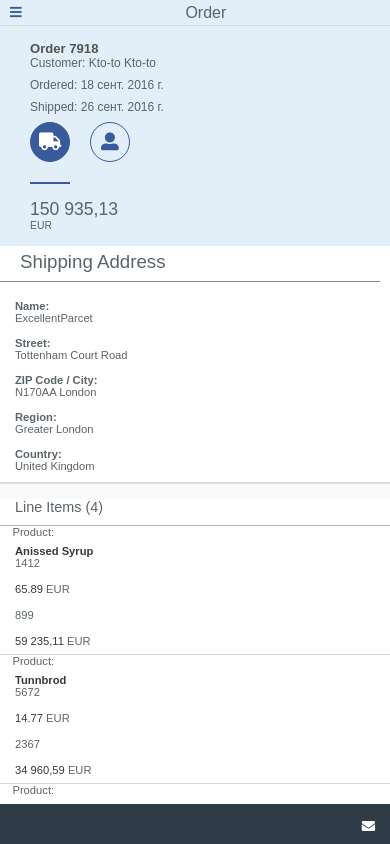
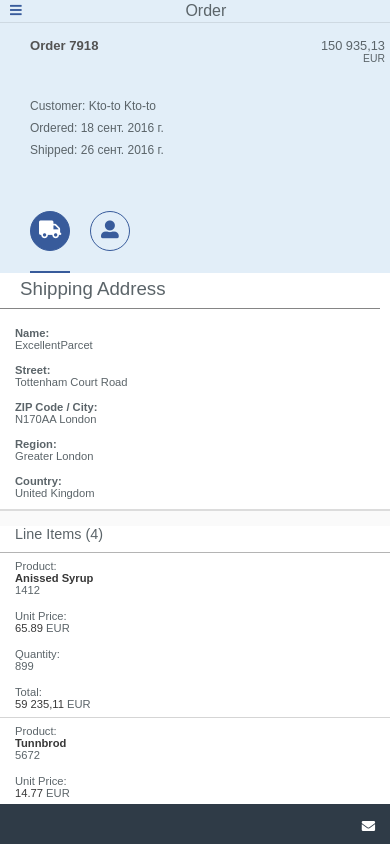
Before and after one commit to Blackdarkbro/ITechArtLab1, a plain HTML site: page index.html in a window 390 px wide. Drawn offline with Linux system fonts and the light colour scheme.

Commit message:
Check List

```diff
--- a/css/styles.css
+++ b/css/styles.css
@@ -23,6 +23,10 @@ button {
     cursor: pointer;
 }
 
+button:hover {
+    cursor: pointer;
+}
+
 .inTime {
     color: rgb(47, 153, 47);
 }
@@ -37,6 +41,16 @@ button {
 
 header button {
     color: rgb(56, 91, 155);
+}
+
+.orders-list::-webkit-scrollbar,
+main::-webkit-scrollbar {
+    width: 12px;
+}
+
+.orders-list::-webkit-scrollbar-thumb,
+main::-webkit-scrollbar-thumb {
+    background-color: rgb(175, 175, 175);
 }
 
 
@@ -64,7 +78,7 @@ aside {
     display: flex;
     flex-direction: column;
     justify-content: space-between;
-    min-width: 250px;
+    min-width: 290px;
     height: 100vh;
     border-right: 1px rgba(0, 0, 0, 0.089) solid;
 }
@@ -124,14 +138,14 @@ aside h4 i {
 
 /* search */
 
-aside .search-block {
+.search-block {
     width: 95%;
     border: 1px solid rgba(0, 0, 0, 0.342);
     padding: 2px 0 2px 0;
     margin: 0 auto;
 }
 
-aside .search-block input {
+.search-block input {
     width: 70%;
     height: 20px;
     border: none;
@@ -140,12 +154,11 @@ aside .search-block input {
     padding-left: 5px;
 }
 
-aside .search-block button {
+.search-block button {
     width: 10%;
     border: none;
     color: #5B6469;
     background-color: inherit;
-    cursor: pointer;
 }
 
 
@@ -157,20 +170,23 @@ aside .search-block button {
     overflow-y: auto;
 }
 
-.orders-list::-webkit-scrollbar {
-    width: 12px;
-}
-
-.orders-list::-webkit-scrollbar-thumb {
-    background-color: rgb(175, 175, 175);
-}
-
 .order {
     display: flex;
     flex-direction: column;
     height: 90px;
     padding: 5px 10px 0px 10px;
     border-bottom: 1px rgba(0, 0, 0, 0.089) solid;
+}
+
+.order:hover {
+    background-color: rgb(226, 238, 248);
+}
+
+.order h4 {
+    overflow: hidden;
+    text-overflow: ellipsis;
+    max-height: 35px;
+    max-width: 200px;
 }
 
 .order div {
@@ -225,10 +241,11 @@ main article {
     flex-direction: row;
     justify-content: space-between;
     background-color: rgb(226, 238, 248);
-    height: 220px;
+    min-height: 220px;
 }
 
 .main-top-left {
+    width: 70%;
     padding: 15px 0 0px 30px;
     display: flex;
     flex-direction: column;
@@ -279,7 +296,7 @@ main article {
 
 .main-top-right {
     font-size: 1.1rem;
-    padding: 15px 30px;
+    padding: 15px 30px 0 30px;
 }
 
 .main-top-right span {
@@ -328,6 +345,9 @@ main article {
     background-color: #FAFAFA;
 }
 
+
+/* table */
+
 .main-bot table {
     width: 90%;
     border-collapse: collapse;
@@ -350,6 +370,13 @@ main article {
 .main-bot table tr {
     font-size: 0.8rem;
     border-bottom: 1px rgba(0, 0, 0, 0.164) solid;
+}
+
+
+/* hide headers on fullscreen */
+
+.main-bot table tr td span:first-child {
+    display: none;
 }
 
 .main-bot table td,
@@ -410,12 +437,14 @@ footer button {
 @media (max-width: 510px) {
     /* top-block */
     .main-top {
-        flex-direction: column;
+        /* flex-direction: column; */
         font-size: 0.7rem;
-        min-height: 220px;
+        min-height: 250px;
     }
-    .main-top-right span {
-        float: left;
+    .main-top-right {
+        padding: 15px 5px 0 0;
+        font-size: 0.8rem;
+        text-align: right;
     }
     /* mid-block */
     .main-mid {
@@ -451,9 +480,6 @@ footer button {
         flex-direction: column;
         font-size: 0.7rem;
     }
-    .main-bot table tr::before {
-        content: "\00A0\00A0\00A0\00A0Product:";
-    }
     .main-bot table td:nth-child(3),
     .main-bot table td:nth-child(4) {
         text-align: left;
@@ -462,4 +488,7 @@ footer button {
     .main-bot table td:nth-child(2) b {
         font-weight: normal;
     }
+    .main-bot table tr td span:first-child {
+        display: block;
+    }
 }
--- a/index.html
+++ b/index.html
@@ -197,39 +197,43 @@
                         </thead>
                         <tr>
                             <td>
+                                <span>Product:</span>
                                 <b>Anissed Syrup</b><br>
                                 <span>1412</span>
                             </td>
-                            <td><b>65.89 </b><span>EUR</span></td>
-                            <td><span>899</span></td>
-                            <td><b>59 235,11</b> <span>EUR</span></td>
+                            <td><span>Unit Price:</span><span><b>65.89</b> EUR</span></td>
+                            <td><span>Quantity:</span><span>899</span></td>
+                            <td><span>Total:</span><span><b>59 235,11</b> EUR</span></td>
                         </tr>
                         <tr>
                             <td>
+                                <span>Product:</span>
                                 <b>Tunnbrod</b><br>
                                 <span>5672</span>
                             </td>
-                            <td><b>14.77 </b><span>EUR</span></td>
-                            <td><span>2367</span></td>
-                            <td><b>34 960,59</b> <span>EUR</span></td>
+                            <td><span>Unit Price:</span><span><b>14.77</b> EUR</span></td>
+                            <td><span>Quantity:</span><span>2367</span></td>
+                            <td><span>Total:</span><span><b>34 960,59</b> EUR</span></td>
                         </tr>
                         <tr>
                             <td>
+                                <span>Product:</span>
                                 <b>Northwoods Cranberry Sauce</b><br>
                                 <span>1412</span>
                             </td>
-                            <td><b>61.69 </b><span>EUR</span></td>
-                            <td><span>867</span></td>
-                            <td><b>53 485,23</b> <span>EUR</span></td>
+                            <td><span>Unit Price:</span><span><b>61.69</b> EUR</span></td>
+                            <td><span>Quantity:</span><span>867</span></td>
+                            <td><span>Total:</span><span><b>53 485,23</b> EUR</span></td>
                         </tr>
                         <tr>
                             <td>
+                                <span>Product:</span>
                                 <b>Camembert Pierrot</b><br>
                                 <span>9505</span>
                             </td>
-                            <td><b>3.07 </b><span>EUR</span></td>
-                            <td><span>1060</span></td>
-                            <td><b>3 254,20</b> <span>EUR</span></td>
+                            <td><span>Unit Price:</span><span><b>3.07</b> EUR</span></td>
+                            <td><span>Quantity:</span><span>1060</span></td>
+                            <td><span>Total:</span><span><b>3 254,20</b> EUR</span></td>
                         </tr>
 
                     </table>
```
Also changed, not shown: pages/secondPage.html (+16 -12 lines).
